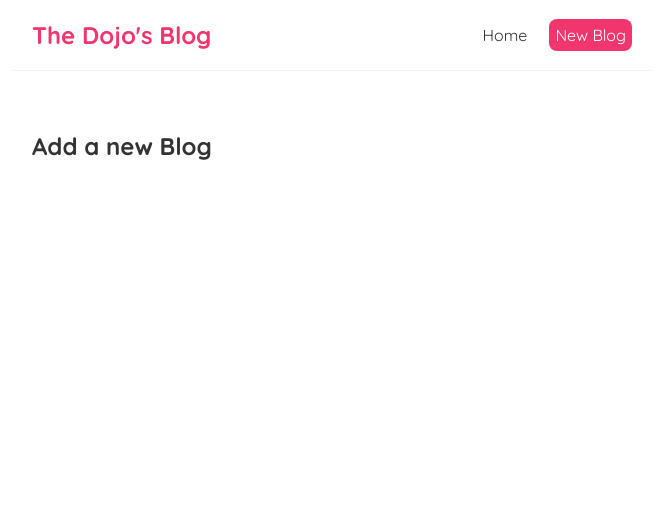
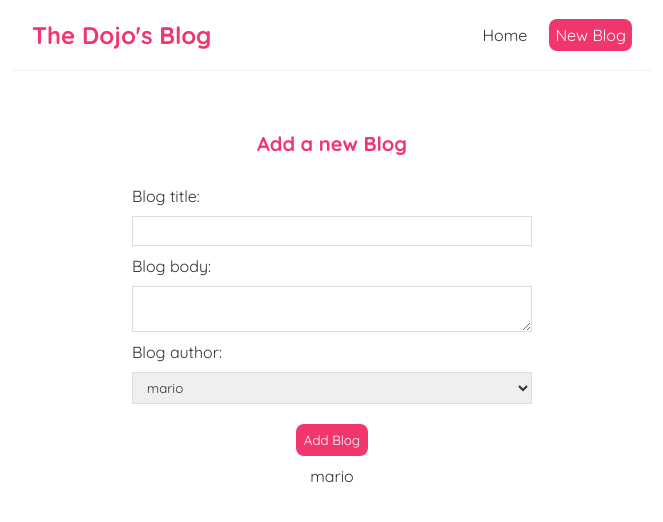
Before and after one commit to S-Solomon/react-dojo, a React (Create React App) app: page /create in a window 1280 px wide. Shown: the top 522 px of the page, without its empty margins (308-971 px from the left). Built offline with nearby package versions, Linux system fonts and the light colour scheme.

Commit message:
Controlled Inputs (forms)

```diff
--- a/src/Create.js
+++ b/src/Create.js
@@ -1,7 +1,42 @@
+import { useState } from "react";
+
 const Create = () => {
+    const [ title , setTitle ] = useState('');
+    const [ body , setBody ] = useState('');
+    const [ author , setAuthor ] = useState('mario');
+
+
+
+
     return (
         <div className="create">
             <h2>Add a new Blog</h2>
+            <form>
+                <label>Blog title:</label>
+                <input type="text"
+                    required
+                    value={title}
+                    onChange={(e) => setTitle(e.target.value)}
+                    />
+                <label>Blog body:</label>
+                <textarea
+                    required
+                    value={body}
+                    onChange={(e) => setBody(e.target.value)}
+                    ></textarea>
+                <label>Blog author:</label>
+                <select
+                    value={author}
+                    onChange={(e) => setAuthor(e.target.value)}
+                >
+                    <option value="mario">mario</option>
+                    <option value="yoshi">yoshi</option>
+                </select>
+                <button>Add Blog</button>
+                <p>{ title }</p>
+                <p>{ body }</p>
+                <p>{ author }</p>
+            </form>
         </div>
      );
 }
--- a/src/styles.css
+++ b/src/styles.css
@@ -80,3 +80,36 @@
   border-radius: 8px;
   cursor: pointer;
 } */
+
+
+/* create new blog form */
+.create {
+  max-width: 400px;
+  margin: 0 auto;
+  text-align: center;
+}
+.create label {
+  text-align: left;
+  display: block;
+}
+.create h2 {
+  font-size: 20px;
+  color: #f1356d;
+  margin-bottom: 30px;
+}
+.create input, .create textarea, .create select {
+  width: 100%;
+  padding: 6px 10px;
+  margin: 10px 0;
+  border: 1px solid #ddd;
+  box-sizing: border-box;
+  display: block;
+}
+.create button {
+  background: #f1356d;
+  color: #fff;
+  border: 0;
+  padding: 8px;
+  border-radius: 8px;
+  cursor: pointer;
+}
```
Also changed, not shown: 1 other file (tests, documents, lock files or other folders).
